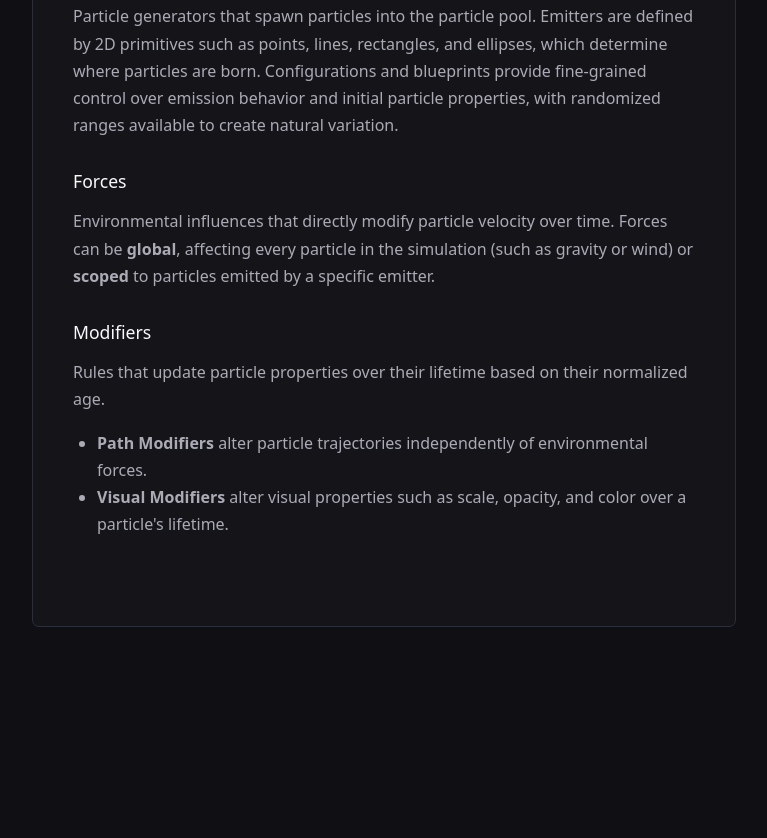
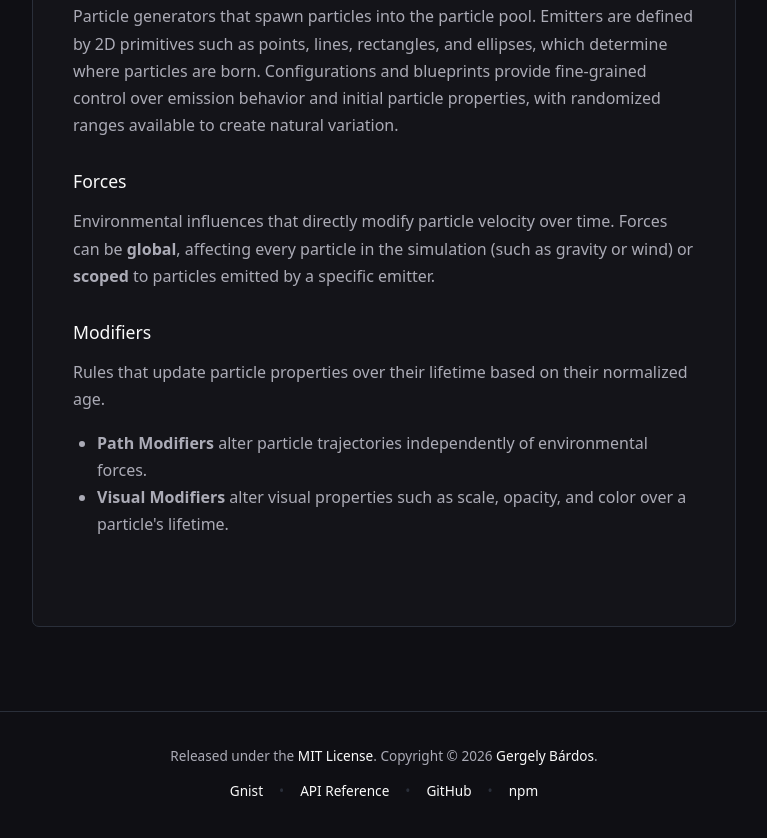
Before and after one commit to gergelybardos/gnist, a website built with Vite: page docs/site/guides/index.html in a window 1280 px wide. Shown: the part 1133-1971 px from the top of the page, without its empty margins (256-1023 px from the left). Before the commit the page ends 1904 px from the top, so only its background shows below. Built offline with nearby package versions, Linux system fonts and the light colour scheme.

Commit message:
docs: add footer to guides and adjust logo size

```diff
--- a/docs/site/assets/css/style.css
+++ b/docs/site/assets/css/style.css
@@ -172,8 +172,9 @@ var {
   grid-template-columns: var(--toc-width) minmax(0, 1fr) var(--toc-width);
   gap: 1.25rem;
   max-width: 1500px;
+  min-height: 100vh;
   margin: 0 auto;
-  padding: 0 3rem 9rem;
+  padding: 0 3rem 2rem;
 }
 
 .app-header {
@@ -234,6 +235,48 @@ var {
   border-radius: var(--border-radius);
   background: var(--surface-color);
   transition: background-color 0.2s ease, border-color 0.2s ease;
+}
+
+.app-footer {
+  grid-column: 1 / -1;
+  grid-row: 3;
+  margin-top: 4rem;
+  padding-top: 2rem;
+  padding-bottom: 2rem;
+  border-top: 1px solid var(--border-color);
+  font-size: 0.85rem;
+  color: var(--text-color);
+  text-align: center;
+}
+
+.app-footer p {
+  margin-bottom: 0.75rem;
+}
+
+.app-footer a {
+  color: var(--highlighted-color);
+  text-decoration: none;
+  transition: color 0.2s ease;
+}
+
+.app-footer a:hover {
+  color: var(--accent-color);
+}
+
+.footer-links {
+  display: flex;
+  justify-content: center;
+  align-items: center;
+  gap: 1rem;
+  list-style: none;
+  padding: 0;
+  margin: 0;
+}
+
+.footer-links li:not(:last-child)::after {
+  content: "•";
+  margin-left: 1rem;
+  color: var(--border-color);
 }
 
 .sticky-box {
@@ -473,8 +516,8 @@ var {
 
 body.start-page {
   display: flex;
+  flex-direction: column;
   align-items: center;
-  justify-content: center;
   min-height: 100vh;
 }
 
@@ -482,26 +525,33 @@ body.start-page main {
   max-width: 600px;
   padding: 2rem;
   text-align: center;
+  margin-top: auto;
+  margin-bottom: auto;
 }
 
-body.start-page h1 {
+body.start-page main .logo {
+  width: 145px;
+  height: 145px;
+}
+
+body.start-page main h1 {
   color: var(--highlighted-color);
 }
 
-body.start-page p {
+body.start-page main p {
   margin-top: 1.5rem;
   margin-bottom: 2.5rem;
   font-size: 1.6rem;
 }
 
-body.start-page .links {
+body.start-page main .links {
   display: flex;
   flex-wrap: wrap;
   justify-content: center;
   gap: 1rem;
 }
 
-body.start-page a {
+body.start-page main a {
   padding: 0.6rem 1rem;
   border: 1px solid var(--border-color);
   border-radius: 8px;
@@ -511,10 +561,14 @@ body.start-page a {
   transition: 0.2s;
 }
 
-body.start-page a:hover,
-body.start-page a:active {
+body.start-page main a:hover,
+body.start-page main a:active {
   color: var(--bg-color);
   background: var(--highlighted-color);
+}
+
+body.start-page .app-footer {
+  border: none;
 }
 
 /* ==========================================================================
@@ -548,4 +602,9 @@ body.start-page a:active {
   .main-toc { grid-column: 1; grid-row: 2; }
   .content  { grid-column: 1; grid-row: 3; }
   .sub-toc  { display: none; }
+
+  .app-footer {
+    grid-column: 1 / -1;
+    grid-row: 4;
+  }
 }
--- a/docs/site/guides/index.html
+++ b/docs/site/guides/index.html
@@ -24,9 +24,9 @@
         </a>
 
         <ul>
-          <li><a href="../api/index.html">API Reference</a></li>
-          <li><a href="https://github.com/gergelybardos/gnist">GitHub</a></li>
-          <li><a href="https://www.npmjs.com/package/@gergelybardos/gnist">npm</a></li>
+          <li><a href="../api/index.html" target="_blank">API Reference</a></li>
+          <li><a href="https://github.com/gergelybardos/gnist" target="_blank">GitHub</a></li>
+          <li><a href="https://www.npmjs.com/package/@gergelybardos/gnist" target="_blank">npm</a></li>
         </ul>
 
         <button class="theme-toggle-btn" id="theme-toggle" aria-label="Toggle Theme">
@@ -1329,6 +1329,20 @@
           </ul>
         </nav>
       </aside>
+
+      <footer class="app-footer">
+        <p class="copyright">
+          Released under the <a href="https://github.com/gergelybardos/gnist/blob/main/LICENSE" target="_blank">MIT License</a>.
+          Copyright © 2026 <a href="https://github.com/gergelybardos" target="_blank">Gergely Bárdos</a>.
+        </p>
+
+        <ul class="footer-links">
+          <li><a href="../index.html">Gnist</a></li>
+          <li><a href="../api/index.html" target="_blank">API Reference</a></li>
+          <li><a href="https://github.com/gergelybardos/gnist" target="_blank">GitHub</a></li>
+          <li><a href="https://www.npmjs.com/package/@gergelybardos/gnist" target="_blank">npm</a></li>
+        </ul>
+      </footer>
     </div>
 
     <script src="../assets/js/spa.js"></script>
```
Also changed, not shown: docs/site/index.html (+9 -2 lines), docs/site/assets/img/gnist-logo-145x145.png (added), docs/site/assets/img/gnist-logo-192x192.png (deleted).
